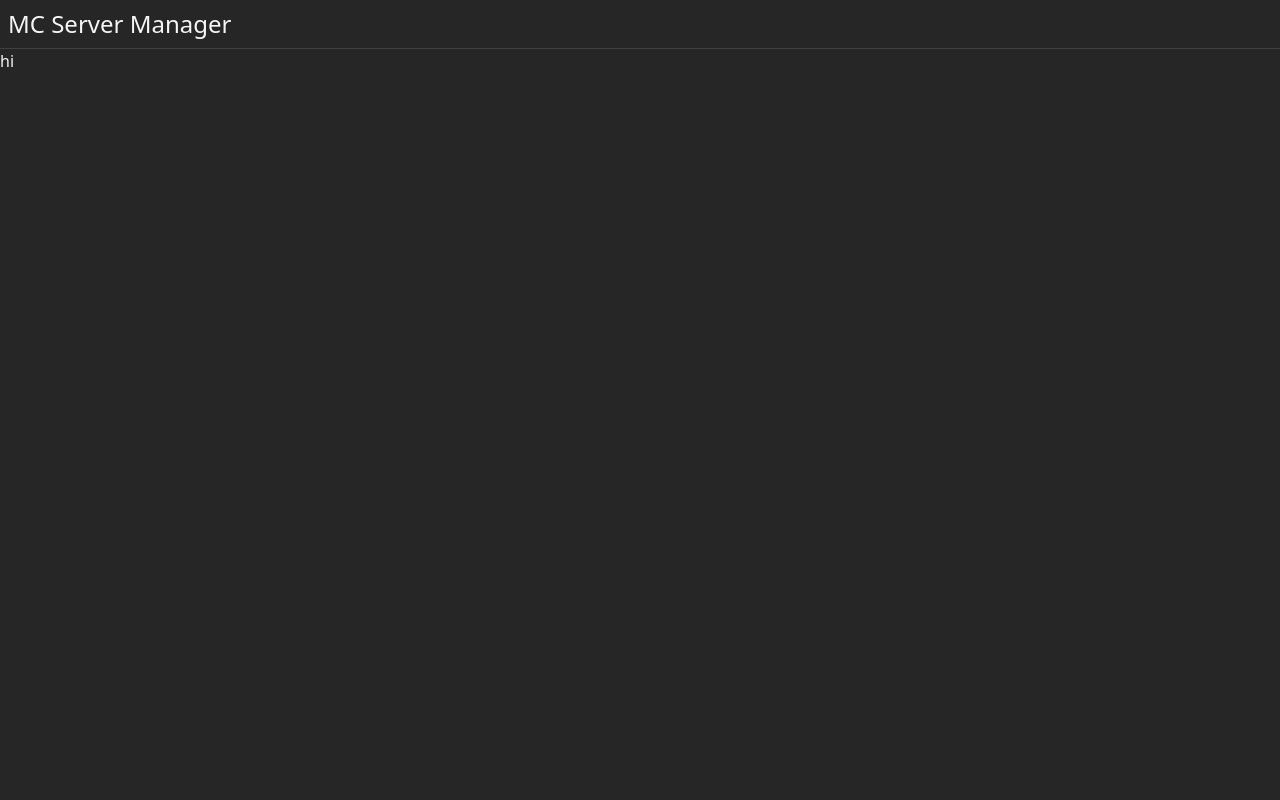
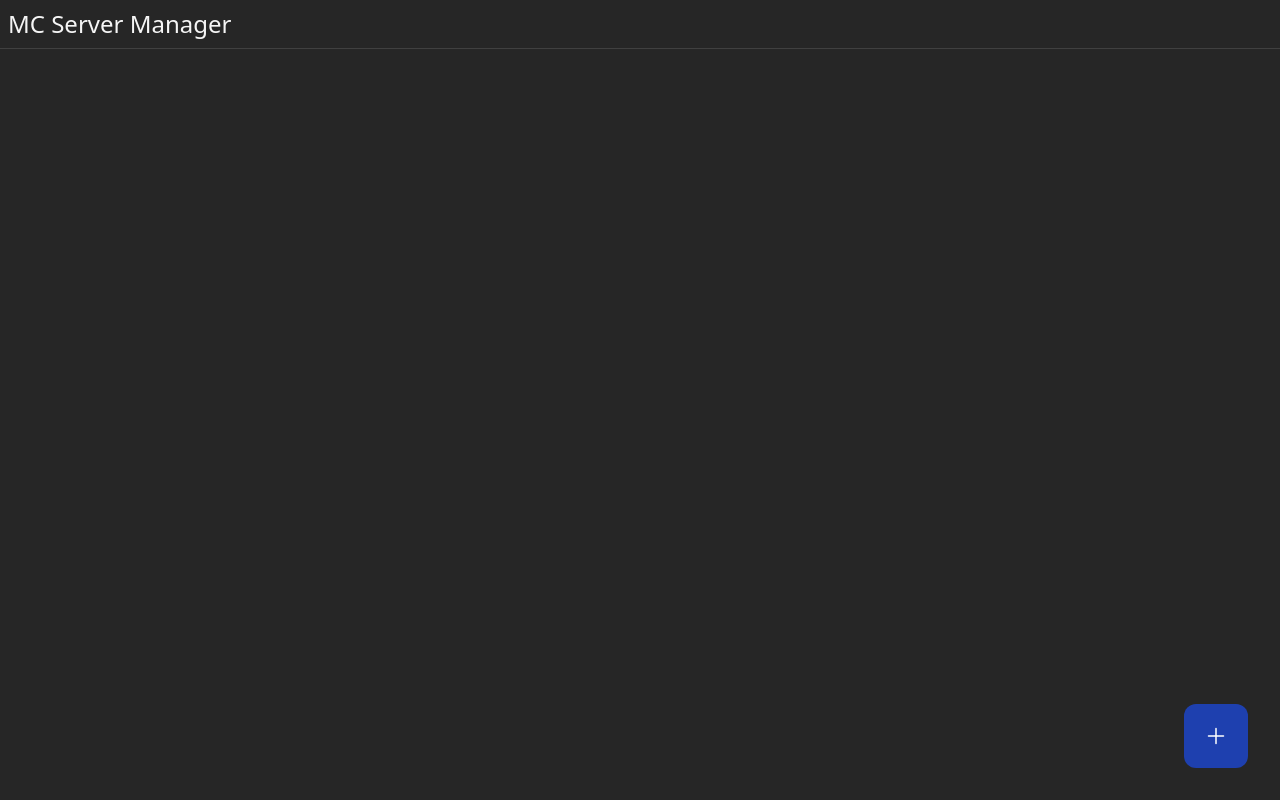
Before and after one commit to Rayn322/ServerManager, a SvelteKit app: page / in a window 1280 px wide. Built offline with nearby package versions, Linux system fonts and the light colour scheme.

Commit message:
Add plus button to bottom right

```diff
--- a/src/routes/+page.svelte
+++ b/src/routes/+page.svelte
@@ -1 +1,16 @@
-<p>hi</p>
+<div class="fixed bottom-8 right-8">
+	<button
+		class="flex h-16 w-16 items-center justify-center rounded-xl bg-blue-800 text-4xl hover:bg-blue-700"
+	>
+		<svg
+			xmlns="http://www.w3.org/2000/svg"
+			fill="none"
+			viewBox="0 0 24 24"
+			stroke-width="1.5"
+			stroke="currentColor"
+			class="h-6 w-6 stroke-white"
+		>
+			<path stroke-linecap="round" stroke-linejoin="round" d="M12 4.5v15m7.5-7.5h-15" />
+		</svg>
+	</button>
+</div>
```
